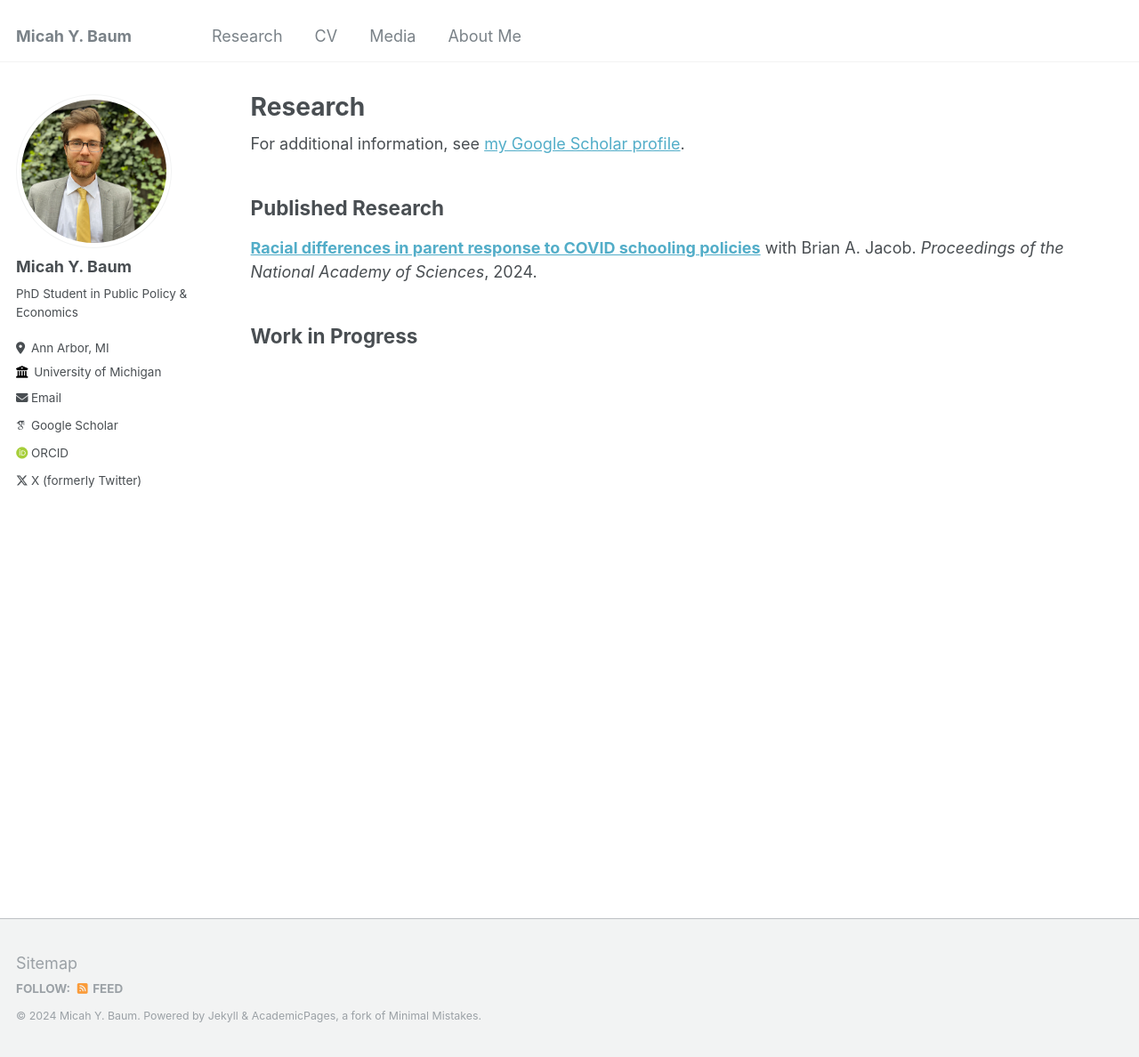
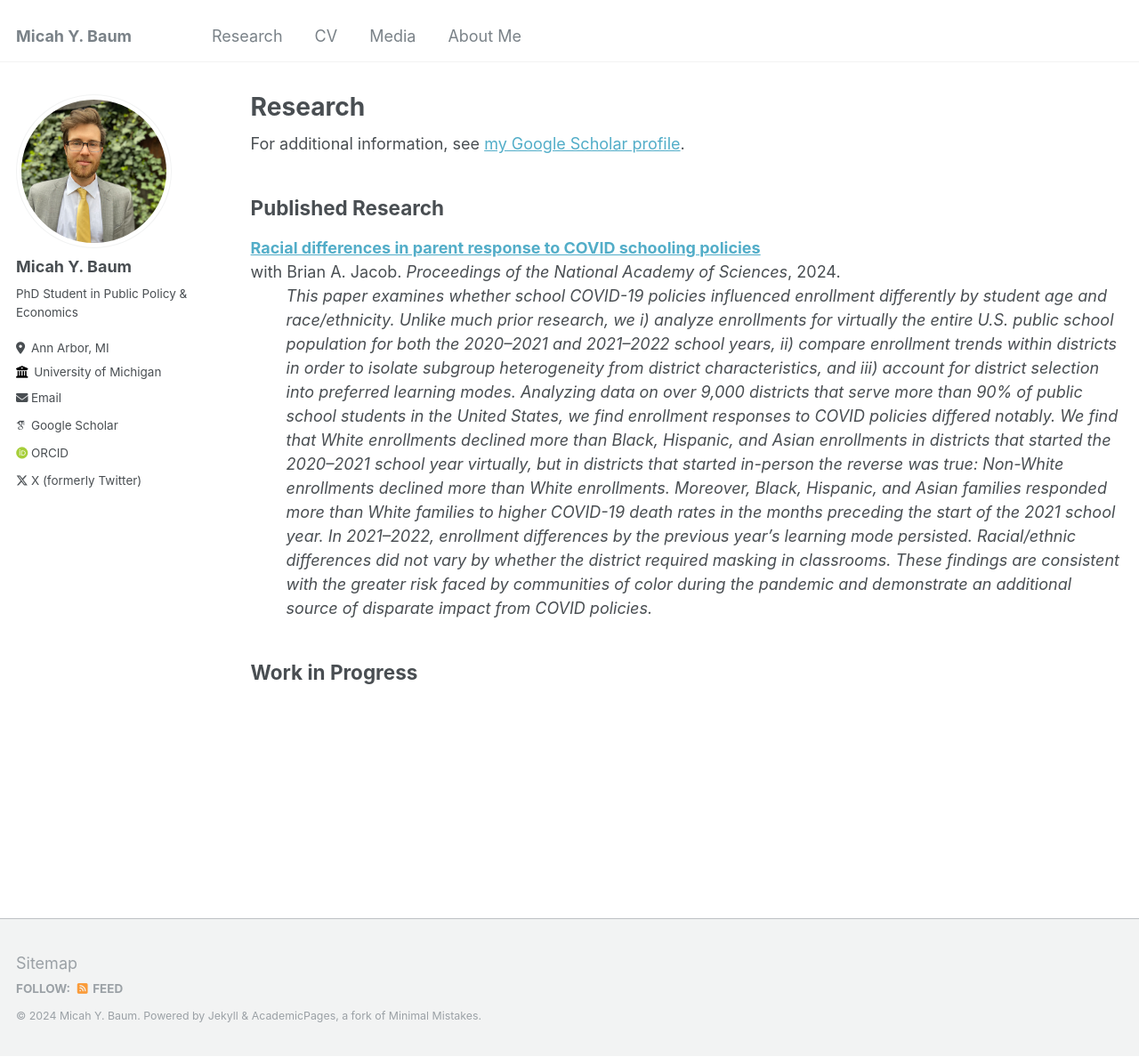
Before and after one commit to micah-baum/micah-baum.github.io, a Jekyll site: the page built from _pages/research.md, in a window 1280 px wide and 1188 px high. Shown: the whole window at 89% size. Built offline with Jekyll 4.4.1, drawn with Linux system fonts in a browser that asks for light colours; some web fonts are replaced.

Commit message:
Update research.md

```diff
--- a/_pages/research.md
+++ b/_pages/research.md
@@ -14,6 +14,7 @@ author_profile: true
 ## Published Research
 **[Racial differences in parent response to COVID schooling policies](https://micah-baum.github.io/files/baum-jacob-pnas-2024.pdf)**
 with Brian A. Jacob. _Proceedings of the National Academy of Sciences_, 2024.
+:    _This paper examines whether school COVID-19 policies influenced enrollment differently by student age and race/ethnicity. Unlike much prior research, we i) analyze enrollments for virtually the entire U.S. public school population for both the 2020–2021 and 2021–2022 school years, ii) compare enrollment trends within districts in order to isolate subgroup heterogeneity from district characteristics, and iii) account for district selection into preferred learning modes. Analyzing data on over 9,000 districts that serve more than 90% of public school students in the United States, we find enrollment responses to COVID policies differed notably. We find that White enrollments declined more than Black, Hispanic, and Asian enrollments in districts that started the 2020–2021 school year virtually, but in districts that started in-person the reverse was true: Non-White enrollments declined more than White enrollments. Moreover, Black, Hispanic, and Asian families responded more than White families to higher COVID-19 death rates in the months preceding the start of the 2021 school year. In 2021–2022, enrollment differences by the previous year’s learning mode persisted. Racial/ethnic differences did not vary by whether the district required masking in classrooms. These findings are consistent with the greater risk faced by communities of color during the pandemic and demonstrate an additional source of disparate impact from COVID policies._
 
 
 {% for post in site.research-published reversed %}
```
